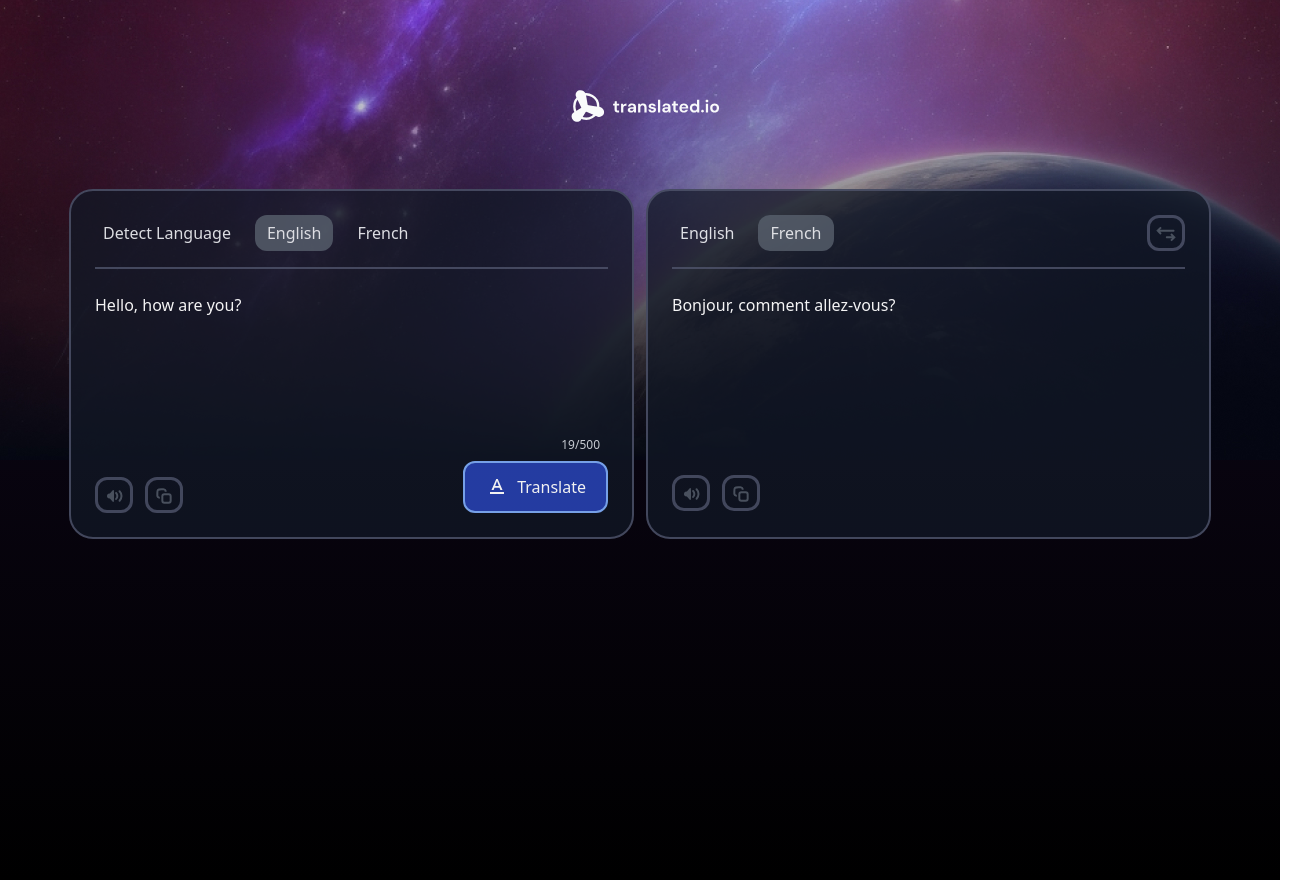
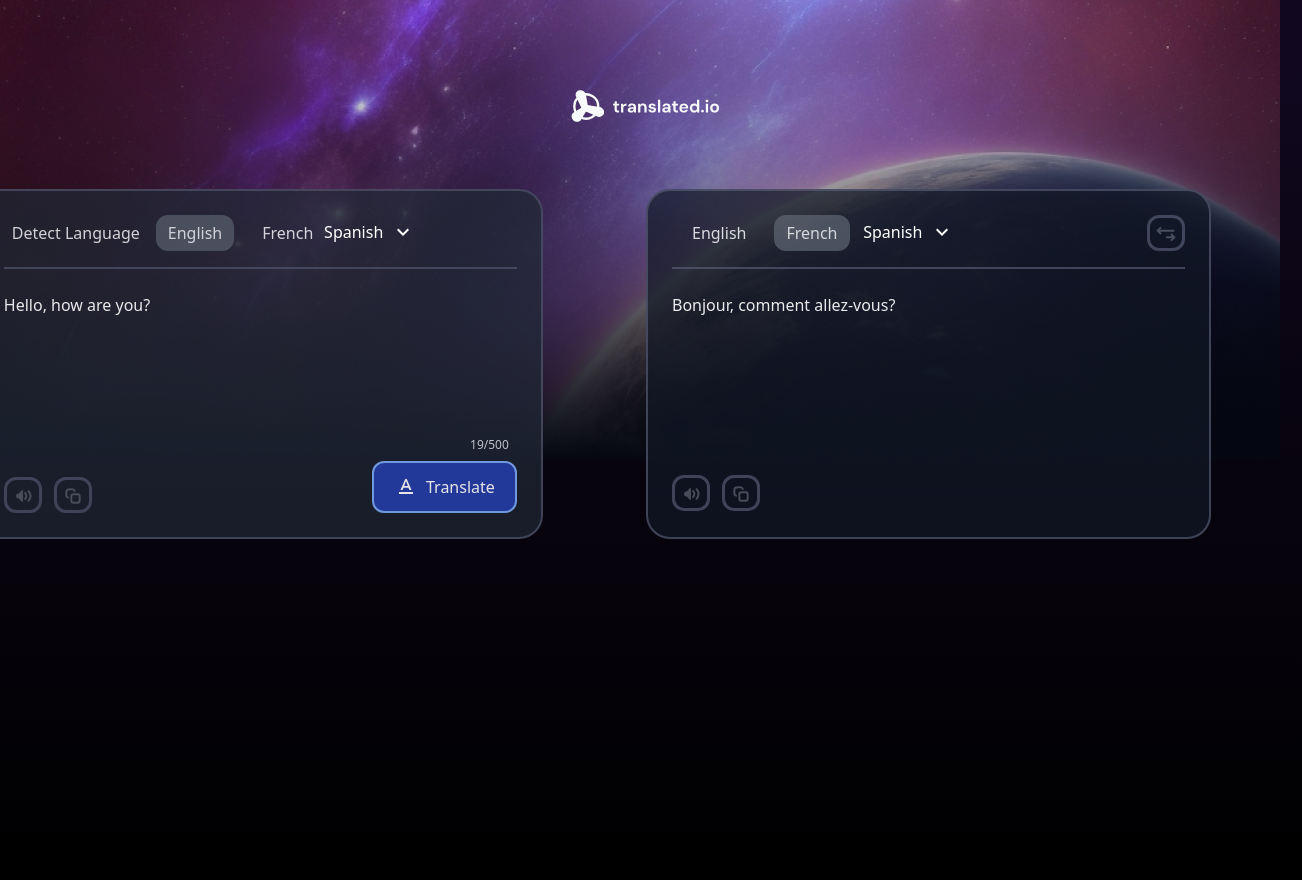
Before and after one commit to Rezzzero/translate-app, a React (Vite) app: page / in a window 1280 px wide. Shown: the whole page, 1302 px wide, since content can reach past the window. Built offline with nearby package versions, Linux system fonts and the light colour scheme.

Commit message:
add language drop, update styles

```diff
--- a/src/App.tsx
+++ b/src/App.tsx
@@ -1,6 +1,7 @@
 import { useState } from "react";
 import logo from "./assets/logo/logo.svg";
 import { TranslateForm } from "./components/TranslateForm";
+import { LanguageDrop } from "./components/LanguageDrop";
 
 export const App = () => {
   const [inputText, setInputText] = useState("Hello, how are you?");
@@ -35,6 +36,14 @@ export const App = () => {
     setTranslateTo(translateFrom);
   };
 
+  const selectLanguageFrom = (e: React.MouseEvent<HTMLButtonElement>) => {
+    setTranslateFrom(e.currentTarget.value);
+  };
+
+  const selectLanguageTo = (e: React.MouseEvent<HTMLButtonElement>) => {
+    setTranslateTo(e.currentTarget.value);
+  };
+
   const handleGetTranslated = () => {
     fetchData();
   };
@@ -43,19 +52,27 @@ export const App = () => {
     <div className="container mx-auto mt-20 flex flex-col justify-center text-white">
       <img src={logo} alt="logo" className="w-1/8 mx-auto mb-14" />
       <div className="flex flex-col md:flex-row max-md:mx-auto gap-3 justify-center">
+        <div className="flex relative">
           <TranslateForm
             isInput={true}
             inputText={inputText}
             onChangeInput={handleChangeInput}
             handleGetTranslated={handleGetTranslated}
             translateFrom={translateFrom}
+            handleSelectLanguage={selectLanguageFrom}
           />
+          <LanguageDrop isInput={true} />
+        </div>
+        <div className="flex relative">
           <TranslateForm
             isInput={false}
             outputText={outputText}
             translateTo={translateTo}
             handleSwitchLanguages={handleSwitchLanguages}
+            handleSelectLanguage={selectLanguageTo}
           />
+          <LanguageDrop isInput={false} />
+        </div>
       </div>
     </div>
   );
--- /dev/null
+++ b/src/components/LanguageDrop.tsx
@@ -0,0 +1,40 @@
+import KeyboardArrowDownIcon from "@mui/icons-material/KeyboardArrowDown";
+import { useState } from "react";
+
+export const LanguageDrop = ({ isInput }: { isInput: boolean }) => {
+  const [open, setOpen] = useState(false);
+  const toggleDropDown = () => {
+    setOpen(!open);
+  };
+  return (
+    <div
+      className={`absolute top-[26px] ${
+        isInput ? "right-1/3" : "right-[53%]"
+      } relative`}
+    >
+      <button
+        onClick={toggleDropDown}
+        className="flex items-center gap-2 py-[5px] cursor-pointer"
+      >
+        Spanish <KeyboardArrowDownIcon />
+      </button>
+      {open && (
+        <div
+          className={`absolute top-10 right-2 ${
+            isInput ? "bg-gray-800" : "bg-slate-900"
+          }
+           border border-gray-300 rounded-md shadow-lg z-10`}
+        >
+          <ul className="py-2">
+            <li className="px-4 py-2 cursor-pointer hover:opacity-50">
+              English
+            </li>
+            <li className="px-4 py-2 cursor-pointer hover:opacity-50">
+              French
+            </li>
+          </ul>
+        </div>
+      )}
+    </div>
+  );
+};
--- a/src/components/SelectLanguage.tsx
+++ b/src/components/SelectLanguage.tsx
@@ -1,34 +1,39 @@
 import arrows from "../assets/icons/Horizontal_top_left_main.svg";
 import { Icon } from "./Icon";
 import { SelectLanguageProps } from "../types";
+import { LanguageDrop } from "./LanguageDrop";
 
 export const SelectLanguage = ({
   isInput,
   translateFrom,
   translateTo,
   handleSwitchLanguages,
+  handleSelectLanguage,
 }: SelectLanguageProps) => {
+  const isEnSelected = translateFrom === "en" || translateTo === "en";
+  const isFrSelected = translateFrom === "fr" || translateTo === "fr";
+
   return (
     <div
       className={`flex border-b-2 border-[#464b61] pl-2 pb-4 justify-between mb-6`}
     >
-      <div className="flex gap-6 h-[36px]">
+      <div className="flex gap-4 h-[36px]">
         {isInput && <button className="text-gray-200">Detect Language</button>}
         <button
-          className={`text-gray-200 ${
-            translateFrom === "en" || translateTo === "en"
-              ? "bg-[#4D5562] rounded-xl px-3 py-[5px] cursor-pointer"
-              : ""
+          onClick={(e) => handleSelectLanguage(e)}
+          className={`text-gray-200 px-3 py-[5px] cursor-pointer rounded-xl ${
+            isEnSelected ? "bg-[#4D5562]" : ""
           }`}
+          value={"en"}
         >
           English
         </button>
         <button
-          className={`text-gray-200 ${
-            translateTo === "fr" || translateFrom === "fr"
-              ? "bg-[#4D5562] rounded-xl px-3 cursor-pointer"
-              : ""
+          onClick={(e) => handleSelectLanguage(e)}
+          className={`text-gray-200 px-3 cursor-pointer rounded-xl ${
+            isFrSelected ? "bg-[#4D5562]" : ""
           }`}
+          value={"fr"}
         >
           French
         </button>
--- a/src/components/TranslateForm.tsx
+++ b/src/components/TranslateForm.tsx
@@ -16,14 +16,20 @@ export const TranslateForm = ({
   translateFrom,
   translateTo,
   handleSwitchLanguages,
+  handleSelectLanguage,
 }: TranslateFormProps) => {
   return (
-    <div className="bg-[#121826CC] flex flex-col opacity-95 w-[565px] h-[350px] p-6 rounded-3xl border-2 border-[#464b61]">
+    <div
+      className={`${
+        isInput ? "bg-[#212936CC]" : "bg-[#121826CC]"
+      } flex flex-col opacity-90 w-[565px] h-[350px] p-6 rounded-3xl border-2 border-[#464b61]`}
+    >
       <SelectLanguage
         isInput={isInput}
         translateFrom={translateFrom}
         translateTo={translateTo}
         handleSwitchLanguages={handleSwitchLanguages}
+        handleSelectLanguage={handleSelectLanguage}
       />
       {isInput ? (
         <InputComponent text={inputText} onChange={onChangeInput} />
--- a/src/types.ts
+++ b/src/types.ts
@@ -7,6 +7,7 @@ export interface TranslateFormProps {
   translateFrom?: string;
   translateTo?: string;
   handleSwitchLanguages?: () => void;
+  handleSelectLanguage: (e: React.MouseEvent<HTMLButtonElement>) => void;
 }
 
 export interface SelectLanguageProps {
@@ -14,4 +15,5 @@ export interface SelectLanguageProps {
   translateFrom?: string;
   translateTo?: string;
   handleSwitchLanguages?: () => void;
+  handleSelectLanguage: (e: React.MouseEvent<HTMLButtonElement>) => void;
 }
```
Lines whose indentation alone changed are shown as unchanged.
